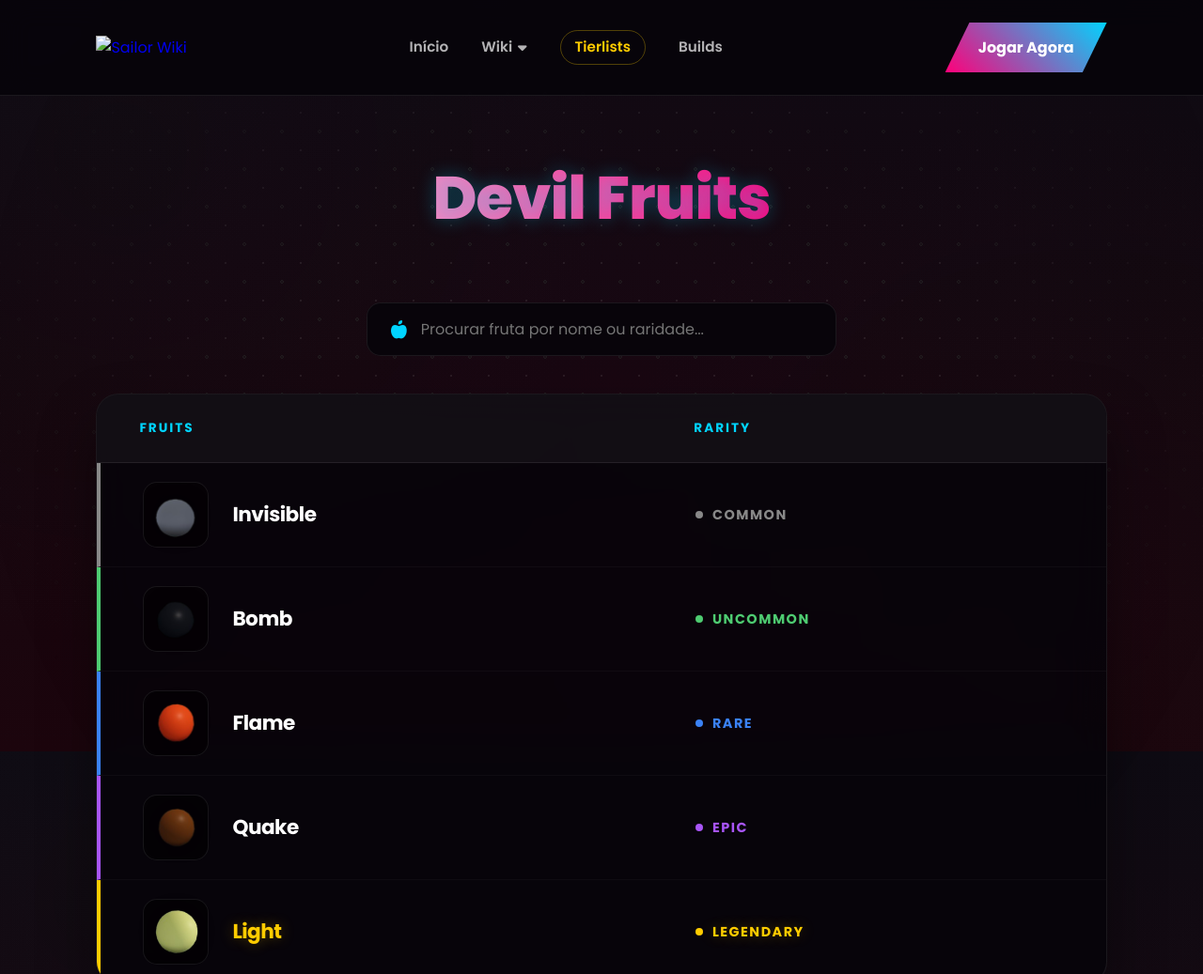
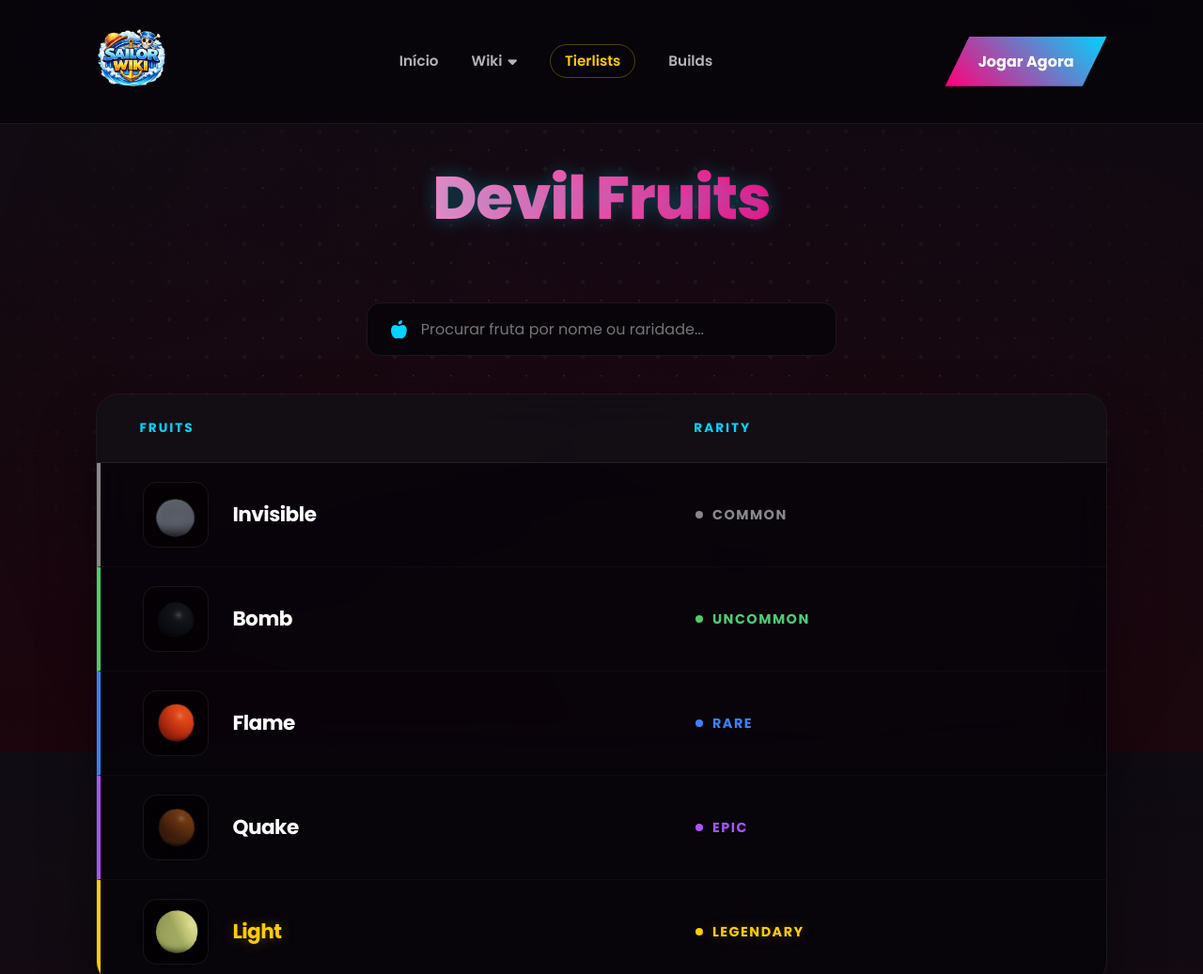
Before and after one commit to Rodas799/SailorWiki, a plain HTML site: page pages/fruits.html in a window 1280 px wide. Shown: the top 1037 px of the page at 94% size. Drawn offline with Linux system fonts and the light colour scheme.

Commit message:
Update fruits.html

```diff
--- a/pages/fruits.html
+++ b/pages/fruits.html
@@ -18,7 +18,7 @@
     <header>
     <!-- LOGO -->
     <a href="https://rodas799.github.io/SailorWiki">
-        <img src="./assets/logobgpng.png" alt="Sailor Wiki">
+        <img src="../assets/logobgpng.png" alt="Sailor Wiki">
     </a>
 
     <nav>
```
